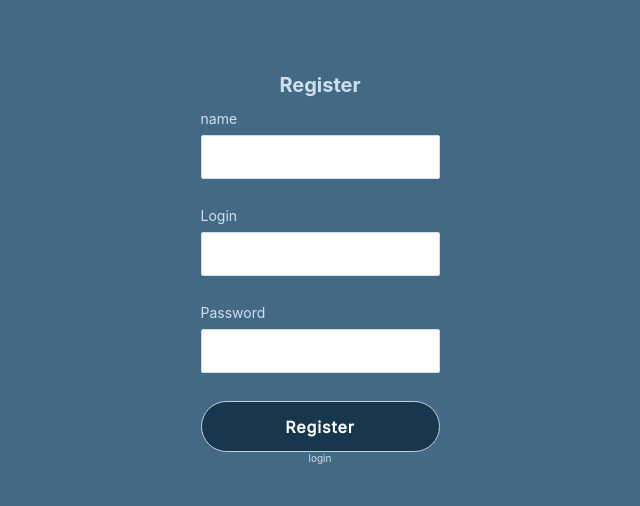
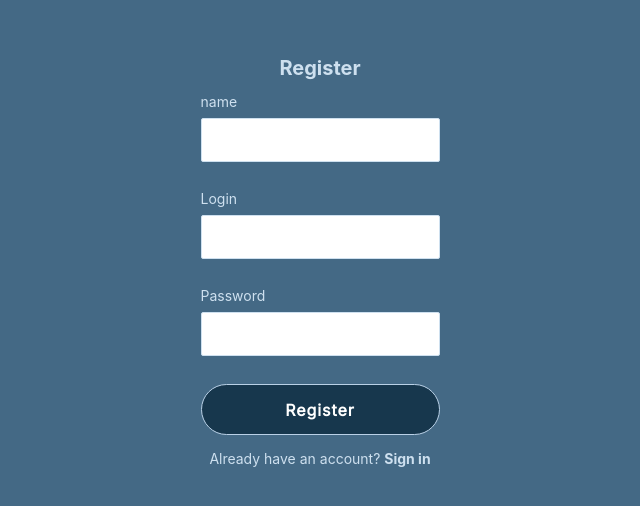
Before and after one commit to mindr17/project-management-app, a Next.js app: page /signup in a window 1280 px wide. Shown: the part 138-644 px from the top of the page, without its empty margins (320-960 px from the left). Built offline with nearby package versions, Linux system fonts and the light colour scheme.

Commit message:
fix: edit links

```diff
--- a/src/components/auth/loginUser.tsx
+++ b/src/components/auth/loginUser.tsx
@@ -108,7 +108,7 @@ export default function SignIn() {
         <button className={s.btn}>Sign in</button>
       </form>
       <ToastContainer autoClose={false} />
-      <Link href={"signin"}> go to login</Link>
+      <Link className={s.signUpLink} href={"/signup"}><strong>Create an account</strong></Link>
     </>
   );
 }
--- a/src/components/auth/registerUser.tsx
+++ b/src/components/auth/registerUser.tsx
@@ -121,7 +121,7 @@ export default function SignUp() {
         <button className={s.btn}>Register</button>
       </form>
       <ToastContainer autoClose={false} />
-      <Link href={"/signin"}>login</Link>
+      <p className={s.signUpLink}>Already have an account? <strong><Link href={"/signin"}>Sign in</Link></strong></p>
     </>
   );
 }
```
